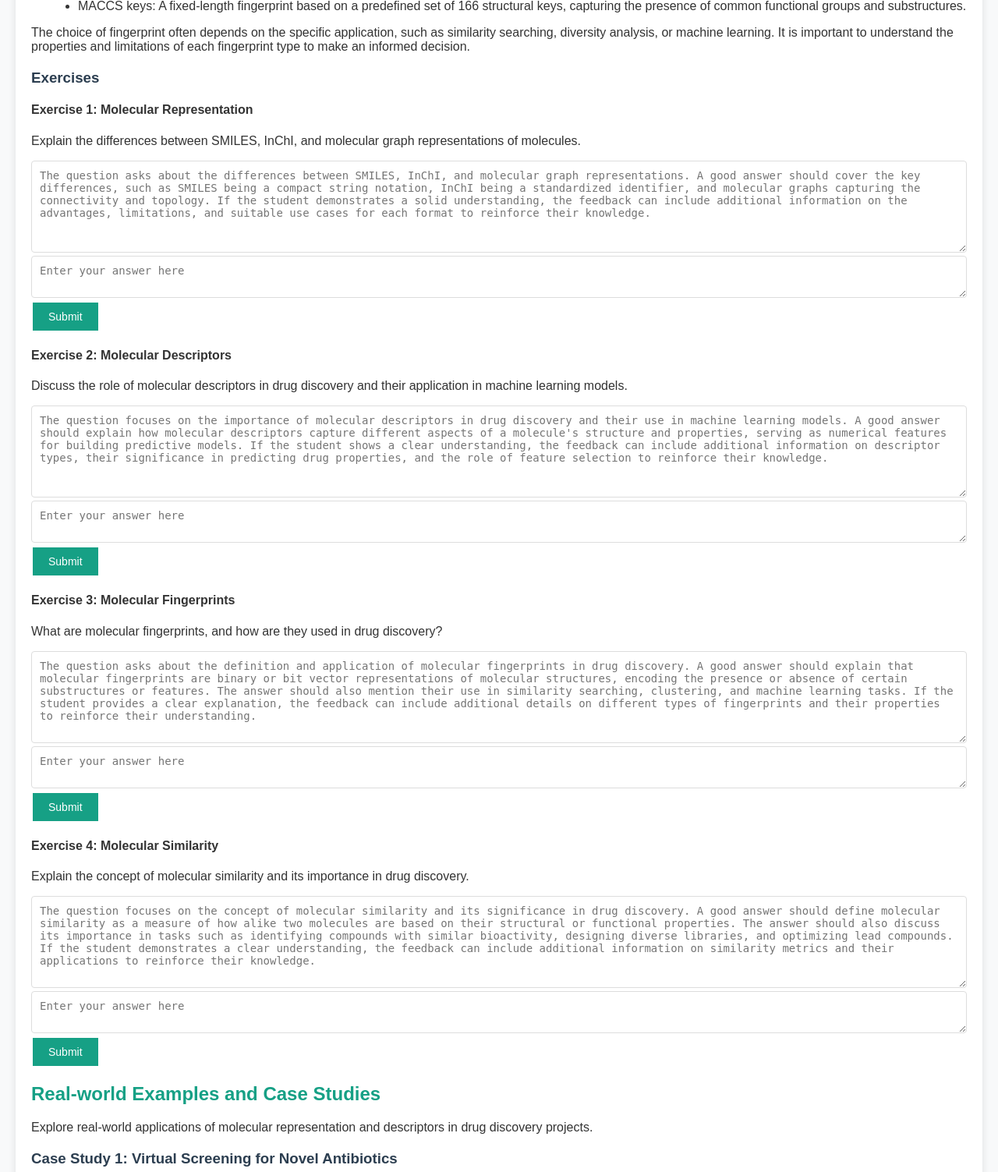
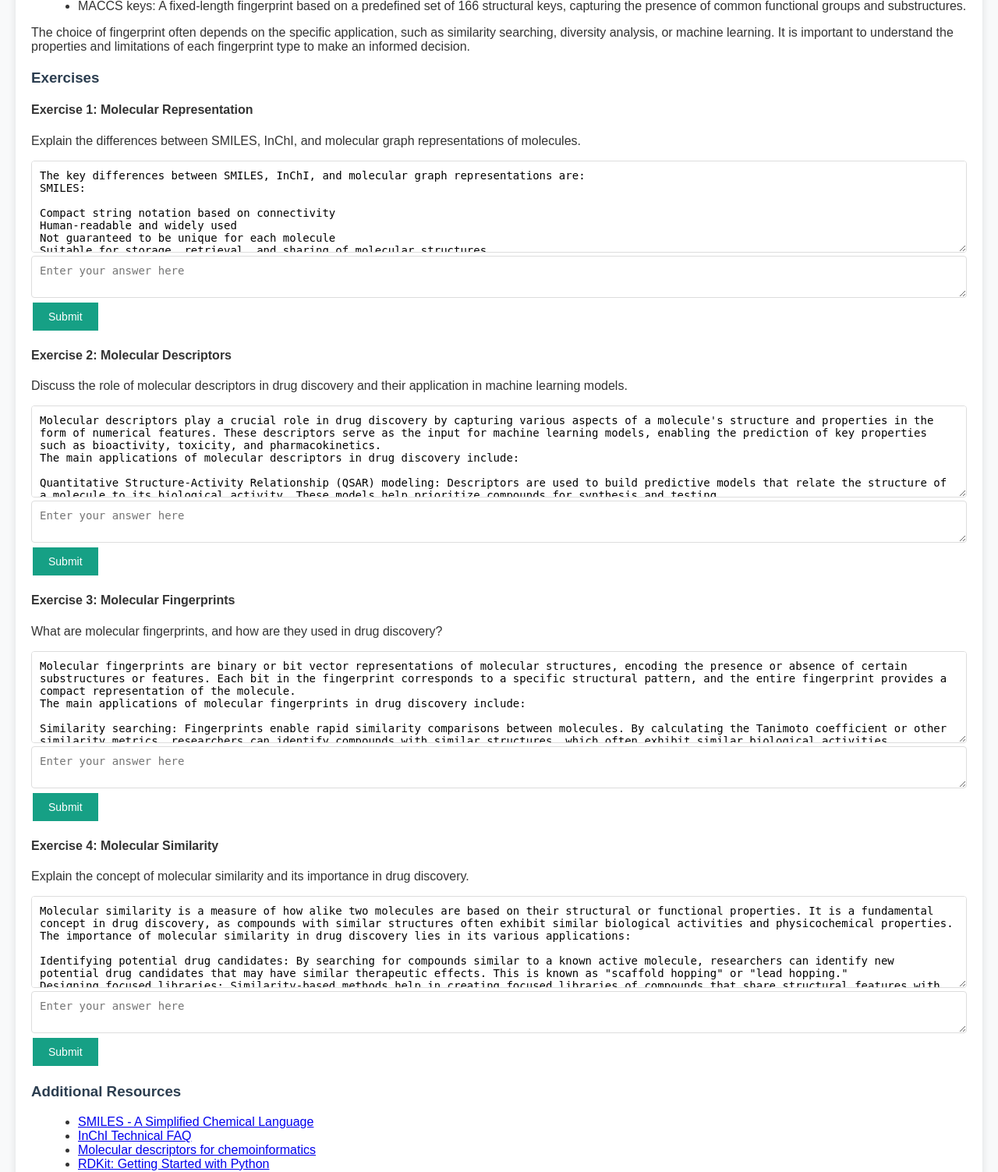
Before and after one commit to grabbedrat/drugdelivery-ml-lab, a Flask app: page /module1/lesson1 in a window 1280 px wide. Shown: the part 1379-2882 px from the top of the page at 78% size. Run offline with Flask 3, Linux system fonts and the light colour scheme; some libraries are stand-ins or nearby versions.

```diff
--- a/templates/module1/lesson1.html
+++ b/templates/module1/lesson1.html
@@ -2,21 +2,15 @@
 {% block title %}Module 1: Lesson 1 - Molecular Representation and Descriptors{% endblock %}
 {% block content %}
 <h2>Lesson 1: Molecular Representation and Descriptors</h2>
-
 <p>In this lesson, we will explore various methods for representing molecules and calculating molecular descriptors, which are essential for computational drug discovery. Molecular representation allows us to encode the structure and properties of molecules in a format that can be processed by computers, while molecular descriptors provide numerical features that capture different aspects of a molecule's structure and properties.</p>
-
 <p>Throughout this lab, you will gain hands-on experience in representing molecules using various methods and calculating molecular descriptors using popular cheminformatics libraries. By the end of this lab, you will have a solid understanding of these concepts and their applications in drug discovery.</p>
-
 <a href="https://d3sfrlob0xoqmf.cloudfront.net/module1_lesson1.ipynb" download class="download-button">
   <i class="fas fa-download"></i> Download Jupyter Notebook
 </a>
-
 <button id="toggle-gist" class="toggle-button">View/Hide Jupyter Notebook</button>
-
 <div id="gist-container" style="display: none;">
   <script src="https://gist.github.com/grabbedrat/3f51fec9be17c0c280c774ba15097956.js"></script>
 </div>
-
 <h3>Learning Objectives</h3>
 <p>By the end of this lesson, you will be able to:</p>
 <ul>
@@ -67,7 +61,30 @@
     <div id="chat-container-1">
         <div id="chat-history-1"></div>
         <div id="input-box-1">
-            <textarea name="initial_context_1" rows="6" placeholder="The question asks about the differences between SMILES, InChI, and molecular graph representations. A good answer should cover the key differences, such as SMILES being a compact string notation, InChI being a standardized identifier, and molecular graphs capturing the connectivity and topology. If the student demonstrates a solid understanding, the feedback can include additional information on the advantages, limitations, and suitable use cases for each format to reinforce their knowledge."></textarea>
+            <textarea name="initial_context_1" rows="6">The key differences between SMILES, InChI, and molecular graph representations are:
+SMILES:
+
+Compact string notation based on connectivity
+Human-readable and widely used
+Not guaranteed to be unique for each molecule
+Suitable for storage, retrieval, and sharing of molecular structures
+
+InChI:
+
+Standardized, non-proprietary identifier
+More complex than SMILES, provides a unique, layered representation
+Includes information on stereochemistry, tautomers, and isotopes
+Useful for unambiguous identification of compounds across databases
+
+Molecular Graphs:
+
+Graph-based representation with atoms as nodes and bonds as edges
+Captures the topology and connectivity of the molecule
+Enables graph-based algorithms for property prediction and similarity searching
+More computationally expensive than string-based representations
+
+In summary, SMILES is compact and widely used, InChI provides a unique identifier, and molecular graphs are suitable for graph-based analyses. The choice depends on the specific application and required level of detail and uniqueness.
+</textarea>
 <form id="chat-form-1" class="chat-form">
 <input type="hidden" name="context_1" value="">
 <textarea name="prompt_1" placeholder="Enter your answer here"></textarea>
@@ -82,7 +99,16 @@
     <div id="chat-container-2">
         <div id="chat-history-2"></div>
         <div id="input-box-2">
-            <textarea name="initial_context_2" rows="6" placeholder="The question focuses on the importance of molecular descriptors in drug discovery and their use in machine learning models. A good answer should explain how molecular descriptors capture different aspects of a molecule's structure and properties, serving as numerical features for building predictive models. If the student shows a clear understanding, the feedback can include additional information on descriptor types, their significance in predicting drug properties, and the role of feature selection to reinforce their knowledge."></textarea>
+            <textarea name="initial_context_2" rows="6">Molecular descriptors play a crucial role in drug discovery by capturing various aspects of a molecule's structure and properties in the form of numerical features. These descriptors serve as the input for machine learning models, enabling the prediction of key properties such as bioactivity, toxicity, and pharmacokinetics.
+The main applications of molecular descriptors in drug discovery include:
+
+Quantitative Structure-Activity Relationship (QSAR) modeling: Descriptors are used to build predictive models that relate the structure of a molecule to its biological activity. These models help prioritize compounds for synthesis and testing.
+Virtual screening: Descriptors enable the rapid screening of large chemical libraries to identify compounds with desirable properties. This reduces the time and cost associated with experimental screening.
+Lead optimization: Descriptors guide the optimization of lead compounds by providing insights into the structural features that contribute to improved potency, selectivity, and pharmacokinetic properties.
+Diversity analysis: Descriptors help assess the diversity of chemical libraries and ensure adequate coverage of the chemical space, which is essential for identifying novel and active compounds.
+
+By capturing the relevant structural and physicochemical information, molecular descriptors enable data-driven decision-making in drug discovery, accelerating the identification of promising drug candidates and reducing the risk of failure in later stages of development.
+</textarea>
 <form id="chat-form-2" class="chat-form">
 <input type="hidden" name="context_2" value="">
 <textarea name="prompt_2" placeholder="Enter your answer here"></textarea>
@@ -97,7 +123,17 @@
     <div id="chat-container-3">
         <div id="chat-history-3"></div>
         <div id="input-box-3">
-            <textarea name="initial_context_3" rows="6" placeholder="The question asks about the definition and application of molecular fingerprints in drug discovery. A good answer should explain that molecular fingerprints are binary or bit vector representations of molecular structures, encoding the presence or absence of certain substructures or features. The answer should also mention their use in similarity searching, clustering, and machine learning tasks. If the student provides a clear explanation, the feedback can include additional details on different types of fingerprints and their properties to reinforce their understanding."></textarea>
+            <textarea name="initial_context_3" rows="6">Molecular fingerprints are binary or bit vector representations of molecular structures, encoding the presence or absence of certain substructures or features. Each bit in the fingerprint corresponds to a specific structural pattern, and the entire fingerprint provides a compact representation of the molecule.
+The main applications of molecular fingerprints in drug discovery include:
+
+Similarity searching: Fingerprints enable rapid similarity comparisons between molecules. By calculating the Tanimoto coefficient or other similarity metrics, researchers can identify compounds with similar structures, which often exhibit similar biological activities.
+Clustering and diversity analysis: Fingerprints facilitate the grouping of molecules based on their structural similarity. This is useful for creating diverse libraries, identifying representative compounds, and understanding the structure-activity relationships within a dataset.
+Machine learning: Fingerprints serve as feature vectors for building machine learning models in drug discovery. They capture the relevant structural information and can be used for tasks such as activity prediction, target identification, and ADME/Tox modeling.
+Virtual screening: Fingerprints accelerate the virtual screening of large chemical libraries by enabling rapid similarity searches and filtering of compounds based on specific structural criteria.
+
+Different types of fingerprints, such as topological fingerprints, circular fingerprints (e.g., ECFP), and MACCS keys, capture different aspects of molecular structure and have their own strengths and limitations. The choice of fingerprint depends on the specific application and the desired balance between computational efficiency and information content.
+Molecular fingerprints are a powerful tool in drug discovery, providing a concise and computationally efficient representation of molecules for similarity searching, clustering, and machine learning tasks. They enable researchers to navigate the vast chemical space and identify promising compounds more effectively.
+</textarea>
 <form id="chat-form-3" class="chat-form">
 <input type="hidden" name="context_3" value="">
 <textarea name="prompt_3" placeholder="Enter your answer here"></textarea>
@@ -112,31 +148,23 @@
     <div id="chat-container-4">
         <div id="chat-history-4"></div>
         <div id="input-box-4">
-            <textarea name="initial_context_4" rows="6" placeholder="The question focuses on the concept of molecular similarity and its significance in drug discovery. A good answer should define molecular similarity as a measure of how alike two molecules are based on their structural or functional properties. The answer should also discuss its importance in tasks such as identifying compounds with similar bioactivity, designing diverse libraries, and optimizing lead compounds. If the student demonstrates a clear understanding, the feedback can include additional information on similarity metrics and their applications to reinforce their knowledge."></textarea>
+            <textarea name="initial_context_4" rows="6">Molecular similarity is a measure of how alike two molecules are based on their structural or functional properties. It is a fundamental concept in drug discovery, as compounds with similar structures often exhibit similar biological activities and physicochemical properties.
+The importance of molecular similarity in drug discovery lies in its various applications:
+
+Identifying potential drug candidates: By searching for compounds similar to a known active molecule, researchers can identify new potential drug candidates that may have similar therapeutic effects. This is known as "scaffold hopping" or "lead hopping."
+Designing focused libraries: Similarity-based methods help in creating focused libraries of compounds that share structural features with known active compounds. These libraries have a higher probability of containing active compounds, thus increasing the efficiency of drug discovery efforts.
+Optimizing lead compounds: Similarity analysis guides the optimization of lead compounds by identifying structural modifications that improve potency, selectivity, or pharmacokinetic properties while maintaining the desired activity.
+Predicting off-target effects: Compounds with high similarity to known drugs or bioactive molecules may have similar off-target interactions. Similarity analysis helps in anticipating and mitigating potential side effects or toxicity issues.
+
+Molecular similarity can be assessed using various methods, such as fingerprint-based similarity (e.g., Tanimoto coefficient), shape-based similarity, or pharmacophore-based similarity. The choice of similarity metric depends on the specific research question and the available data.
+By leveraging the principle that structurally similar compounds tend to have similar properties, molecular similarity enables researchers to navigate the chemical space efficiently, identify promising drug candidates, and make informed decisions in the drug discovery process. It is a powerful tool for rational drug design and optimization.
+</textarea>
 <form id="chat-form-4" class="chat-form">
 <input type="hidden" name="context_4" value="">
 <textarea name="prompt_4" placeholder="Enter your answer here"></textarea>
 <button type="submit">Submit</button>
 </form>
 </div>
-    </div>
-</section>
-<section id="real-world-examples">
-    <h2>Real-world Examples and Case Studies</h2>
-    <p>Explore real-world applications of molecular representation and descriptors in drug discovery projects.</p>
-
-    <div class="case-study">
-      <h3>Case Study 1: Virtual Screening for Novel Antibiotics</h3>
-      <img src="antibiotics.jpg" alt="Virtual screening for antibiotics" class="case-study-image">
-      <p>In this case study, researchers used molecular representation and descriptors to virtually screen a large library of compounds to identify novel antibiotic candidates. By encoding molecules as fingerprints and calculating physicochemical properties, they were able to prioritize compounds with desirable characteristics for experimental testing.</p>
-      <a href="antibiotics-paper.pdf" target="_blank" class="button">Read More</a>
-    </div>
-
-    <div class="case-study">
-      <h3>Case Study 2: QSAR Modeling for Drug Toxicity Prediction</h3>
-      <img src="toxicity.jpg" alt="QSAR modeling for drug toxicity prediction" class="case-study-image">
-      <p>Researchers developed a Quantitative Structure-Activity Relationship (QSAR) model to predict the toxicity of drug candidates. By calculating a wide range of molecular descriptors and building machine learning models, they were able to accurately predict the toxicity profile of new compounds, reducing the need for extensive animal testing.</p>
-      <a href="toxicity-paper.pdf" target="_blank" class="button">Read More</a>
 </div>
 </section>
 <h3>Additional Resources</h3>
--- a/templates/module1/module1_home.html
+++ b/templates/module1/module1_home.html
@@ -6,12 +6,6 @@
 <h2>Module 1: Fundamentals of Computational Drug Discovery</h2>
 
 <p>In this module, you will learn the fundamental concepts and techniques used in computational drug discovery. The module covers the following topics:</p>
-
-<ul>
-    <li>Lesson 1: Molecular Representation and Descriptors</li>
-    <li>Lesson 2: Data Preprocessing and Feature Engineering</li>
-    <li>Lesson 3: Machine Learning Basics for Drug Discovery</li>
-</ul>
 
 <h3>Learning Objectives</h3>
 
```
Lines whose indentation alone changed are shown as unchanged.
